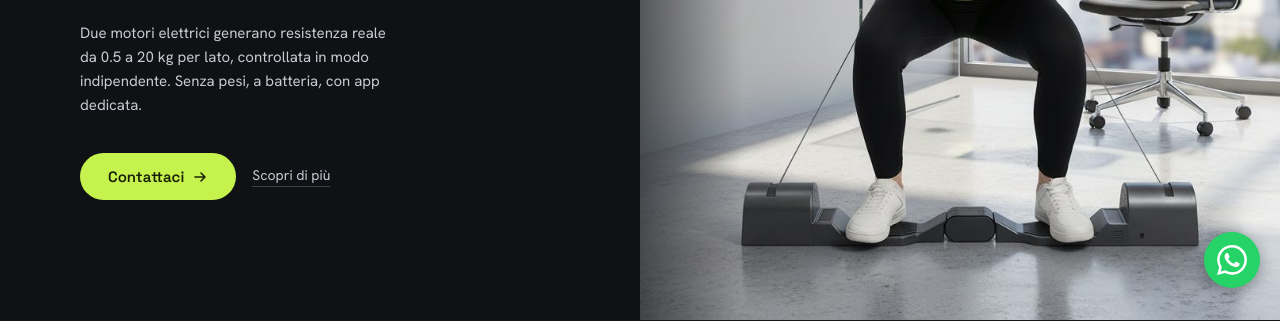
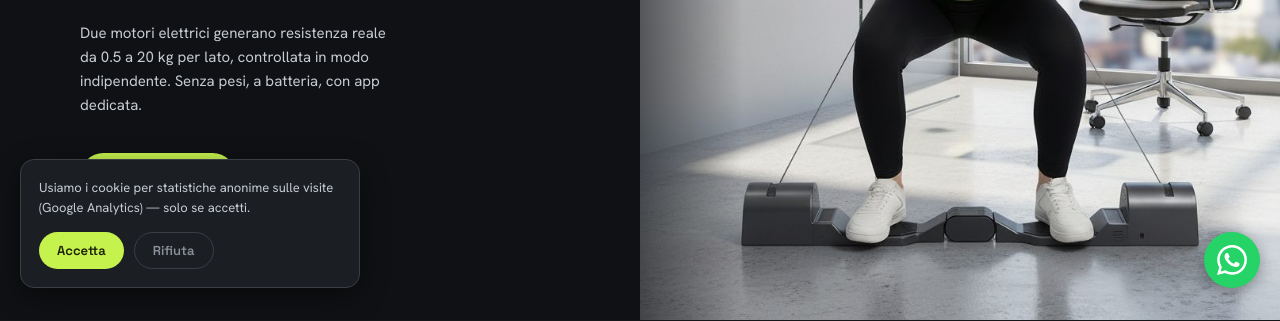
Before and after one commit to manuzz88/pullix-landing, a plain HTML site: page index.html in a window 1280 px wide. Shown: the part 492-813 px from the top of the page. Drawn offline with Linux system fonts and the light colour scheme.

Commit message:
Add Google Analytics (G-D70J3L8M24) behind cookie consent banner
GA4 loads only after the visitor accepts; choice is remembered in
localStorage. Banner in Italian/English based on page language.

Co-Authored-By: Claude Fable 5 <noreply@anthropic.com>

```diff
--- a/site.js
+++ b/site.js
@@ -27,3 +27,48 @@
 
   targets.forEach(function (el) { io.observe(el); });
 })();
+
+/* Google Analytics — si attiva solo dopo il consenso */
+(function () {
+  var GA_ID = 'G-D70J3L8M24';
+  var KEY = 'pullix-consent';
+
+  function loadGA() {
+    var s = document.createElement('script');
+    s.async = true;
+    s.src = 'https://www.googletagmanager.com/gtag/js?id=' + GA_ID;
+    document.head.appendChild(s);
+    window.dataLayer = window.dataLayer || [];
+    window.gtag = function () { dataLayer.push(arguments); };
+    gtag('js', new Date());
+    gtag('config', GA_ID, { anonymize_ip: true });
+  }
+
+  var choice = null;
+  try { choice = localStorage.getItem(KEY); } catch (e) {}
+  if (choice === 'yes') { loadGA(); return; }
+  if (choice === 'no') return;
+
+  var en = document.documentElement.lang === 'en';
+  var bar = document.createElement('div');
+  bar.className = 'cookie-bar';
+  bar.setAttribute('role', 'dialog');
+  bar.setAttribute('aria-label', en ? 'Cookie consent' : 'Consenso cookie');
+  bar.innerHTML =
+    '<p>' + (en
+      ? 'We use cookies for anonymous visit statistics (Google Analytics) — only if you accept.'
+      : 'Usiamo i cookie per statistiche anonime sulle visite (Google Analytics) — solo se accetti.') + '</p>' +
+    '<div class="cookie-actions">' +
+    '<button class="ck-yes">' + (en ? 'Accept' : 'Accetta') + '</button>' +
+    '<button class="ck-no">' + (en ? 'Decline' : 'Rifiuta') + '</button>' +
+    '</div>';
+  document.body.appendChild(bar);
+
+  function done(val) {
+    try { localStorage.setItem(KEY, val); } catch (e) {}
+    bar.remove();
+    if (val === 'yes') loadGA();
+  }
+  bar.querySelector('.ck-yes').addEventListener('click', function () { done('yes'); });
+  bar.querySelector('.ck-no').addEventListener('click', function () { done('no'); });
+})();
--- a/styles.css
+++ b/styles.css
@@ -550,3 +550,26 @@ footer a:hover { color: var(--white); }
   .faq { padding: 120px 64px; }
   .faq-inner { max-width: 900px; }
 }
+
+/* ── COOKIE BANNER ── */
+.cookie-bar {
+  position: fixed; left: 20px; bottom: 20px; z-index: 98;
+  max-width: 340px;
+  background: var(--dark3); border: 1px solid var(--mid); border-radius: 14px;
+  padding: 18px; box-shadow: 0 8px 28px rgba(0,0,0,.45);
+}
+.cookie-bar p {
+  font-size: 13px; line-height: 1.55; color: var(--light); margin-bottom: 14px;
+}
+.cookie-actions { display: flex; gap: 10px; }
+.cookie-actions button {
+  font-family: var(--d); font-weight: 600; font-size: 13px;
+  padding: 9px 18px; border-radius: 100px; cursor: pointer;
+  border: none; transition: opacity .15s;
+}
+.cookie-actions button:hover { opacity: .85; }
+.ck-yes { background: var(--volt); color: var(--volt-dark); }
+.ck-no { background: transparent; color: var(--gray); border: 1px solid var(--mid) !important; }
+@media (max-width: 480px) {
+  .cookie-bar { right: 92px; max-width: none; }
+}
```
